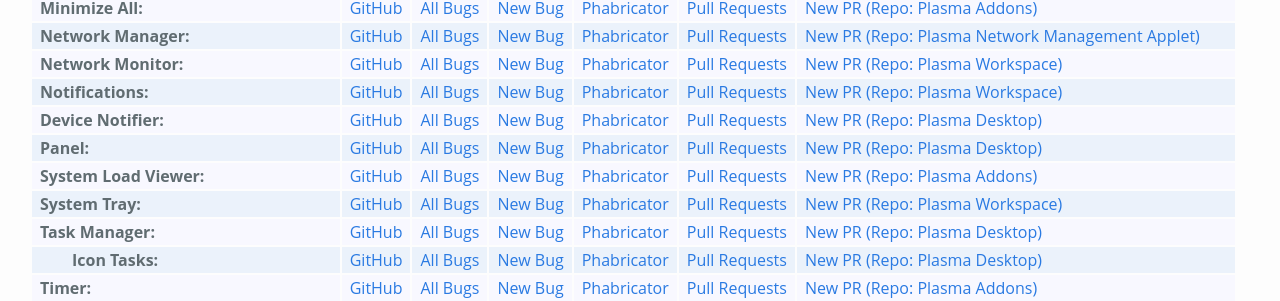
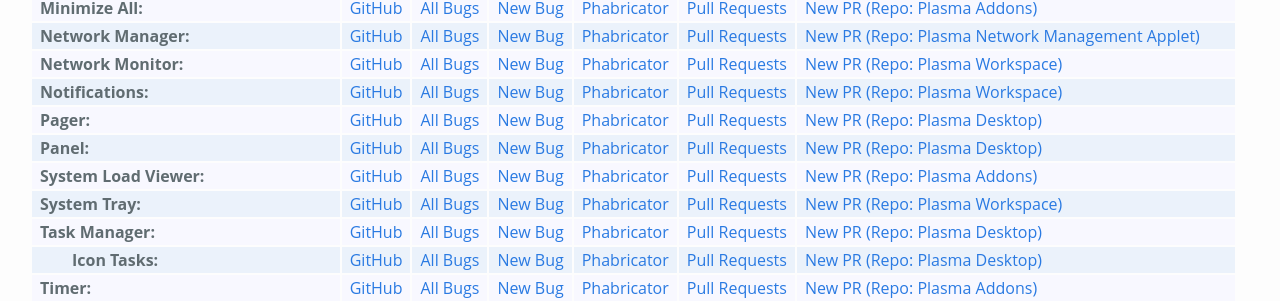
Before and after one commit to Zren/zren.github.io, a Jekyll site: the page built from kde_repos.md, in a window 1280 px wide and 900 px high, scrolled down 912 px. Shown: the part 151-452 px from the top of the window. Built offline with Jekyll 4.4.1, drawn with Linux system fonts in a browser that asks for light colours.

Commit message:
Forgot to lable Pager when copypasting

```diff
--- a/kde_repos.md
+++ b/kde_repos.md
@@ -368,7 +368,7 @@
 	</tr>
 	<tr>
 		{% include kdeRepoDesktop.html
-			repoName='Device Notifier'
+			repoName='Pager'
 			githubLink='https://github.com/KDE/plasma-desktop/blob/master/applets/pager'
 			product='plasmashell&component=Pager'
 		%}
```
